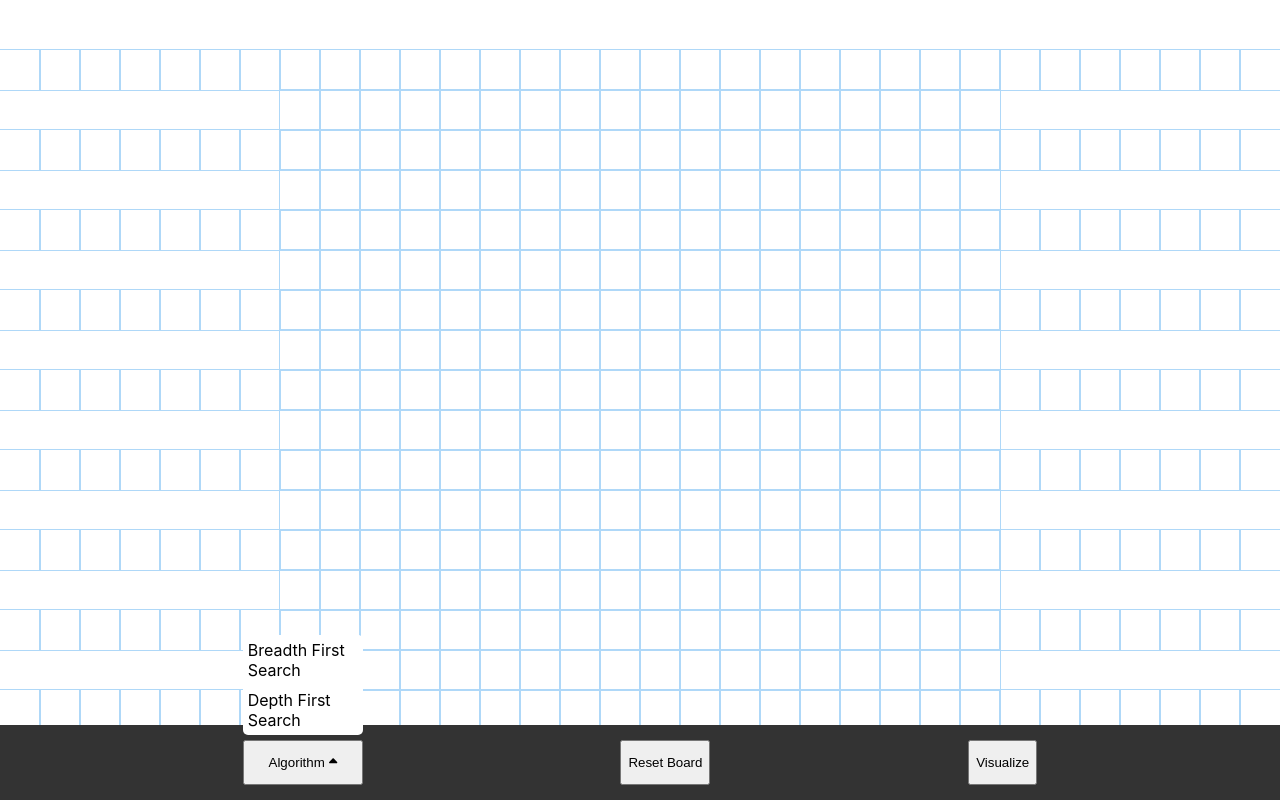
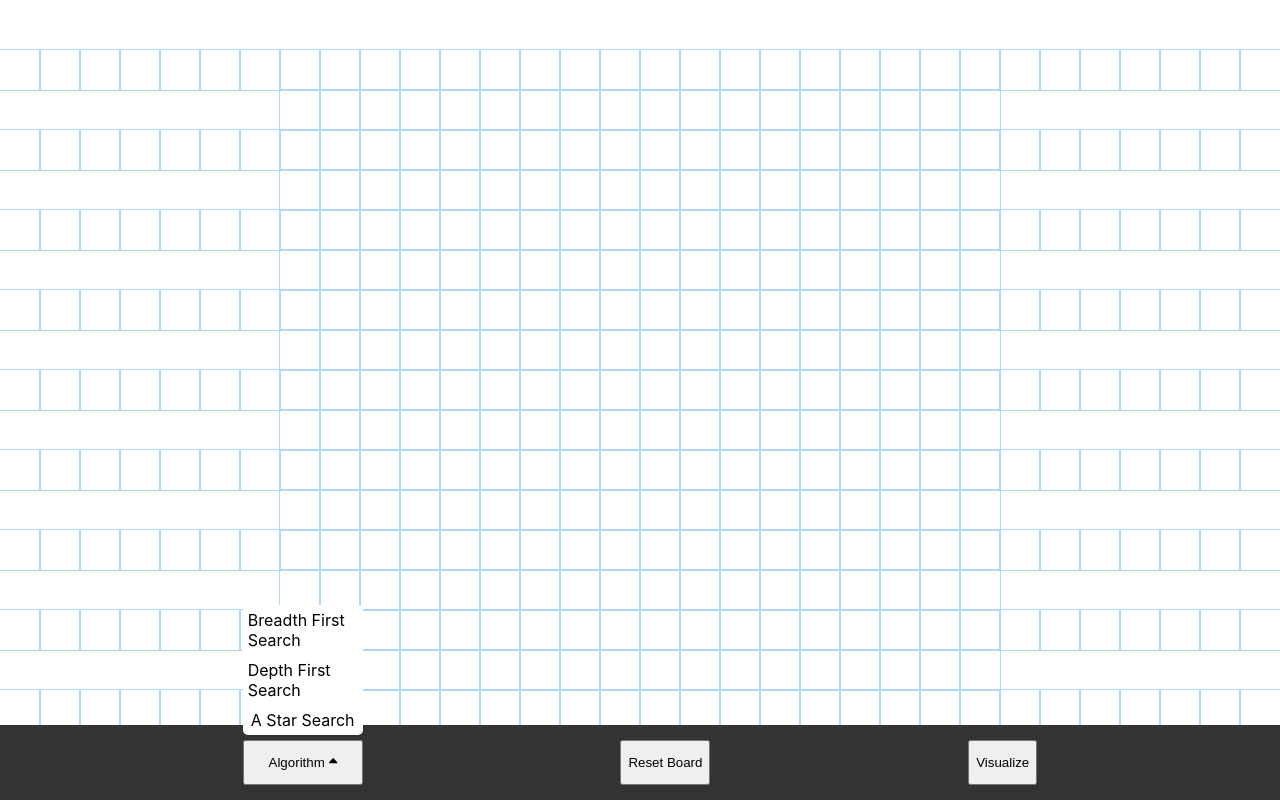
Before and after one commit to derek-le1105/pathfinding-visualizer, a React (Create React App) app: page / in a window 1280 px wide. Both pictures are taken after a click on the button "Algorithm". Shown: the top 800 px of the page. Built offline with nearby package versions, Linux system fonts and the light colour scheme.

Commit message:
Refactored algodrop down to generate dynamically

```diff
--- a/src/Visualizer/PathfindingParameters/AlgorithmDropDown/AlgorithmDropDown.js
+++ b/src/Visualizer/PathfindingParameters/AlgorithmDropDown/AlgorithmDropDown.js
@@ -31,26 +31,18 @@ const AlgorithmDropDown = ({ algorithm, setAlgorithm, algoList }) => {
       </button>
       {menuOpen && (
         <ul className="algorithm-menu">
+          {algoList.map((algo) => (
             <li className="menu-item">
               <button
                 onClick={() => {
-                setAlgorithm('Breadth First Search')
+                  setAlgorithm(algo)
                   setMenuOpen(!menuOpen)
                 }}
               >
-              Breadth First Search
+                {algo}
               </button>
             </li>
-          <li className="menu-item">
-            <button
-              onClick={() => {
-                setAlgorithm('Depth First Search')
-                setMenuOpen(!menuOpen)
-              }}
-            >
-              Depth First Search
-            </button>
-          </li>
+          ))}
         </ul>
       )}
     </div>
--- a/src/Visualizer/Visualizer.js
+++ b/src/Visualizer/Visualizer.js
@@ -16,7 +16,7 @@ let ROW = 22,
 let defaultBoard = []
 
 const Visualizer = () => {
-  let algoList = ['Breadth First Search', 'Depth First Search']
+  let algoList = ['Breadth First Search', 'Depth First Search', 'A Star Search']
 
   const generateGrid = () => {
     const tempGrid = []
```
Lines whose indentation alone changed are shown as unchanged.
